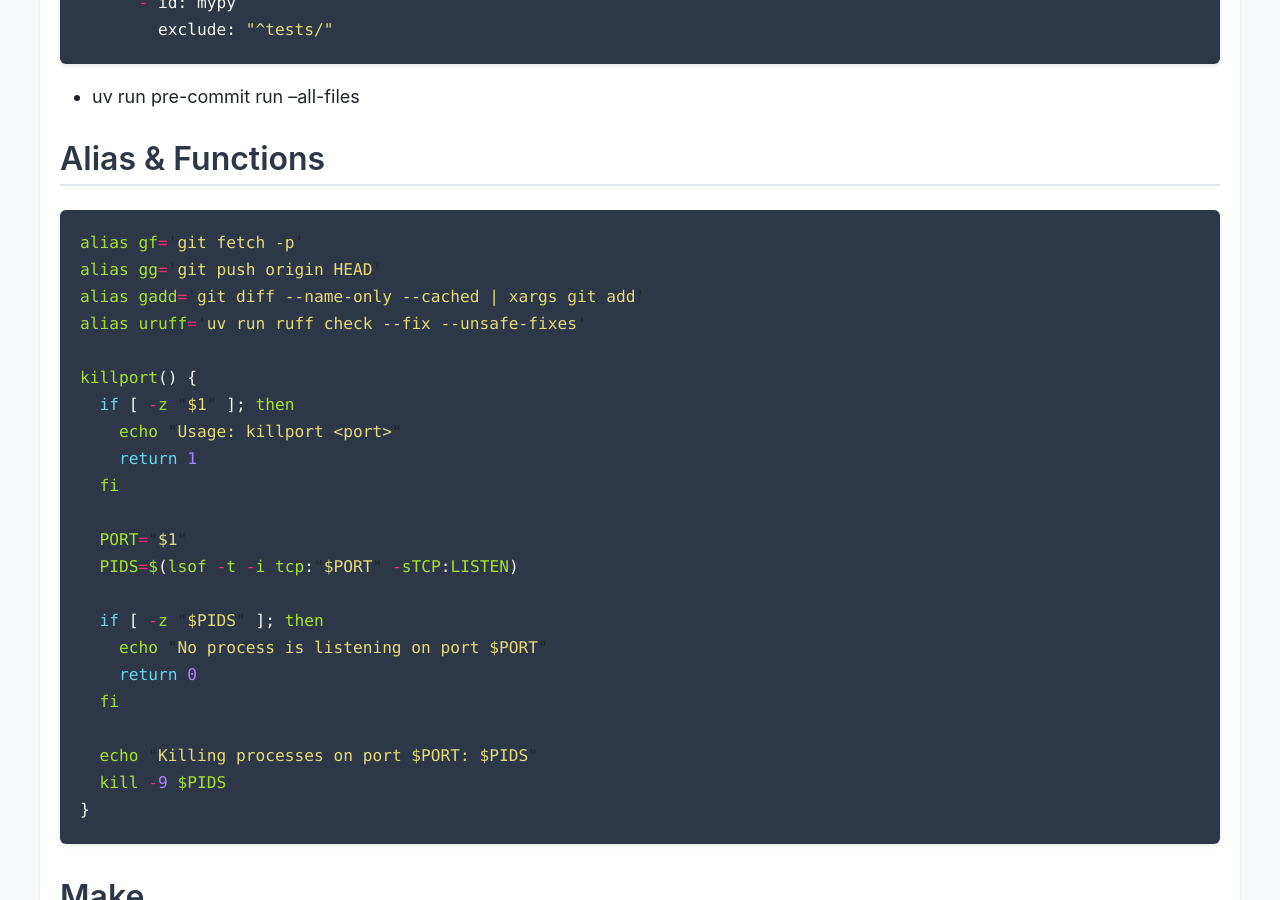
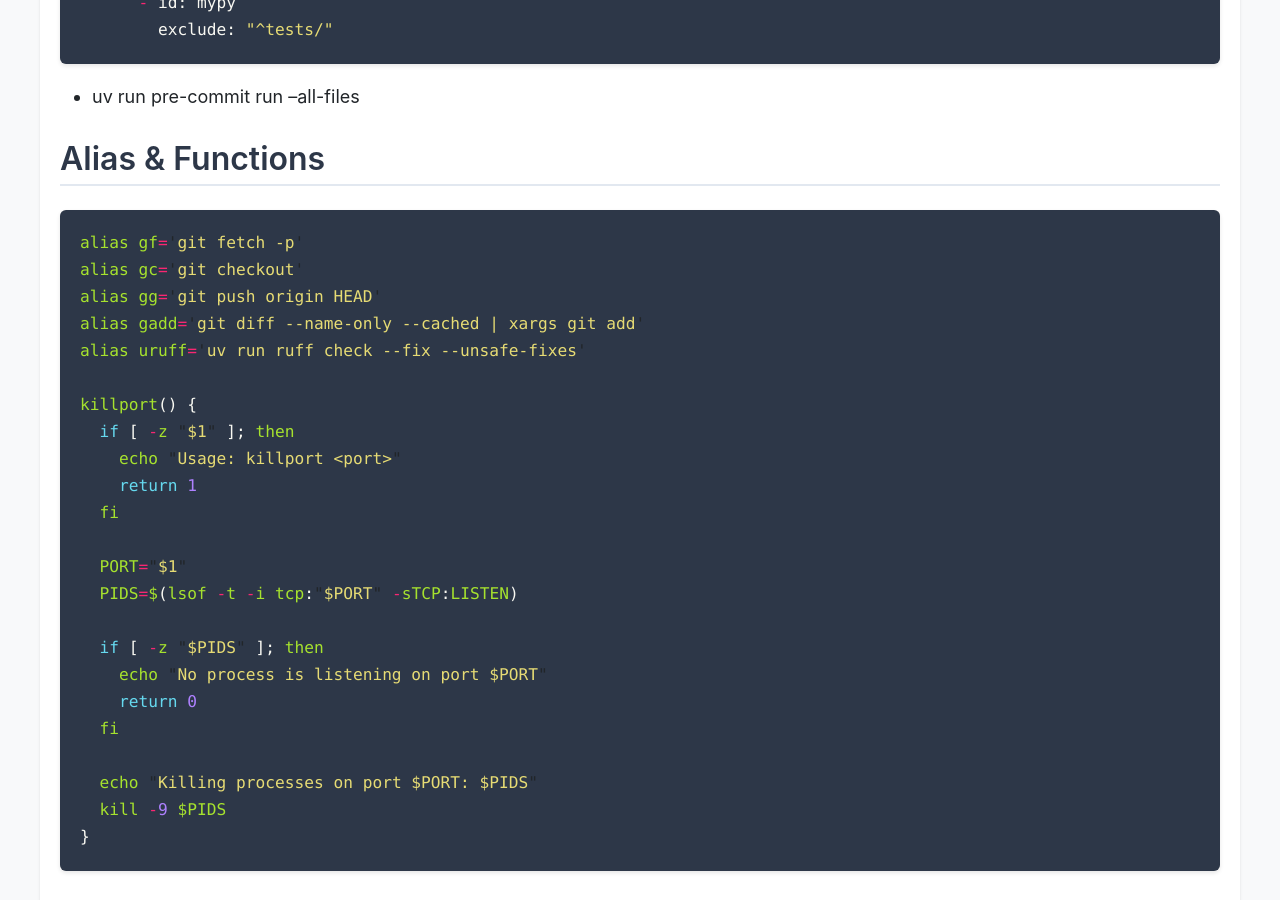
Before and after one commit to CarlosPena00/carlospena00.github.io, a Jekyll site: the page built from _posts/2024-04-07-python-common-tips.md, in a window 1280 px wide and 900 px high, scrolled down 2881 px. Built offline with Jekyll 4.4.1, drawn with Linux system fonts in a browser that asks for light colours.

Commit message:
feat(blog): Add git checkout alias to common tips

````diff
--- a/_posts/2024-04-07-python-common-tips.md
+++ b/_posts/2024-04-07-python-common-tips.md
@@ -113,6 +113,7 @@ rerepos:
 
 ```js
 alias gf='git fetch -p'
+alias gc='git checkout'
 alias gg='git push origin HEAD'
 alias gadd='git diff --name-only --cached | xargs git add'
 alias uruff='uv run ruff check --fix --unsafe-fixes'
````
